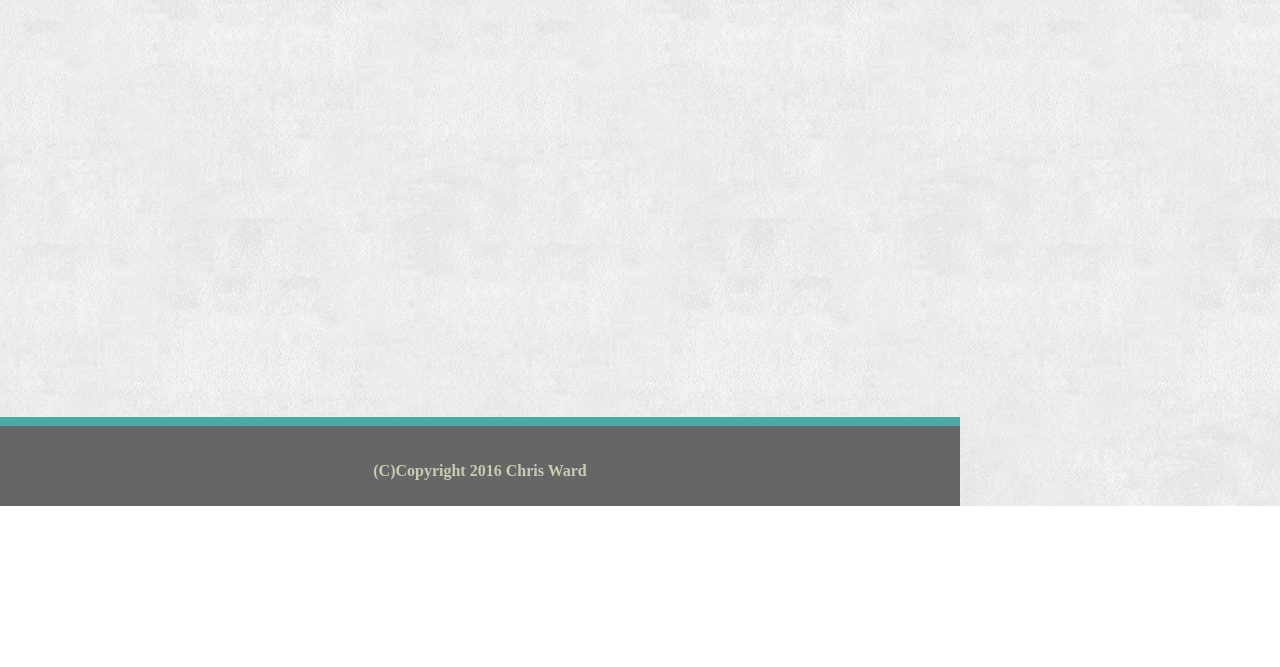
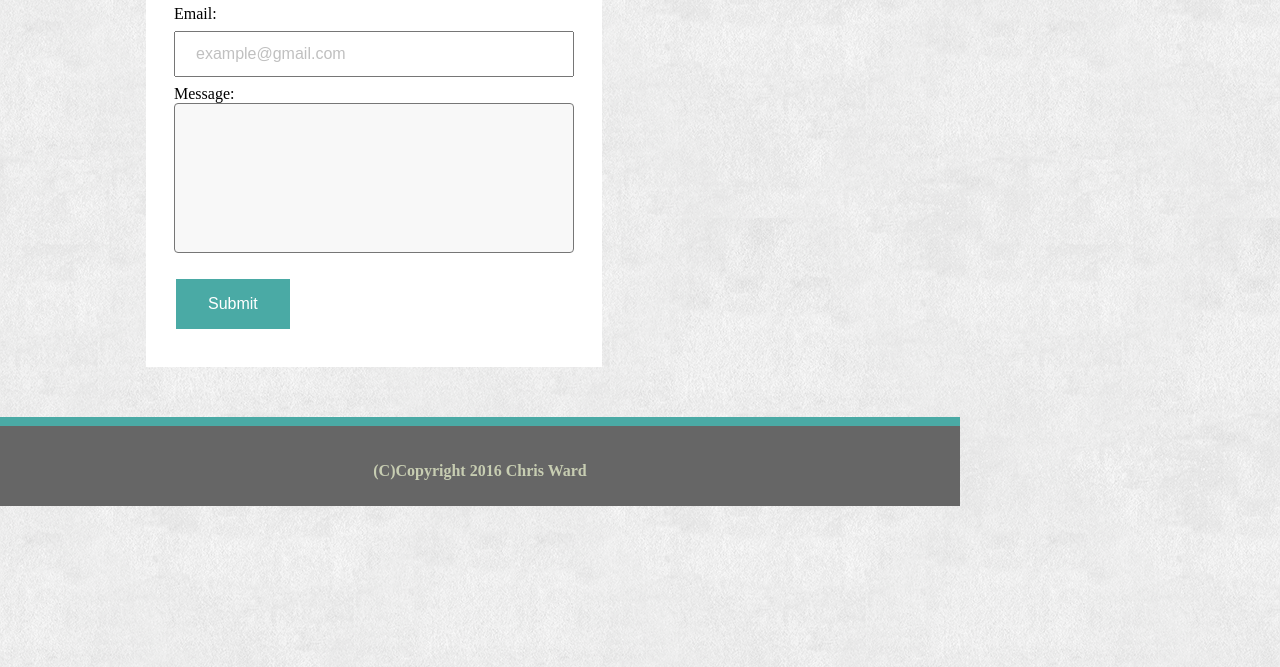
Before and after one commit to wardcj1/Basic-Portfolio, a plain HTML site: page contact.html in a window 1280 px wide. Shown: the part 294-961 px from the top of the page. Before the commit the page ends 800 px from the top, so only its background shows below. Drawn offline with Linux system fonts and the light colour scheme.

Commit message:
add updates

```diff
--- a/assets/css/style.css
+++ b/assets/css/style.css
@@ -134,3 +134,34 @@ footer {
 	height: 80px;
 	/*background-image:linear-gradient(to bottom, #666666 0%, #4aaaa5 100%);*/
 }
+
+input[type=text] {
+    font-family: 'Arial', 'Helvetica Neue', Helvetica, sans-serif;
+    font-size: 16px;
+    color: silver;
+    width: 100%;
+    padding: 12px 20px;
+    margin: 8px 0;
+    box-sizing: border-box;
+}
+
+textarea {
+    width: 100%;
+    height: 150px;
+    padding: 12px 20px;
+    box-sizing: border-box;
+    border-radius: 4px;
+    background-color: #f8f8f8;
+    resize: none;
+}
+
+input[type=submit] {
+    background-color: #4aaaa5;
+    border: none;
+    color: white;
+    font-size: 16px;
+    padding: 16px 32px;
+    text-decoration: none;
+    margin: 4px 2px;
+    cursor: pointer;
+}
--- a/contact.html
+++ b/contact.html
@@ -21,9 +21,15 @@
 	</h2>
 
 	 <hr>
-	 <div>
-
-	 </div>
+	<form>
+ 	 <label>Name:</label><br>
+  	 <input type="text" name="name" value="John Smith" class="input"><br>
+  	 <label>Email:</label><br>
+ 	 <input type="text" name="email" value="example@gmail.com"><br>
+ 	 <label>Message:</label><br>
+ 	 <textarea type="text" name="message"></textarea><br><br>
+ 	 <input type="submit" value="Submit">
+	</form>
 </div>
 
 <aside>
```
